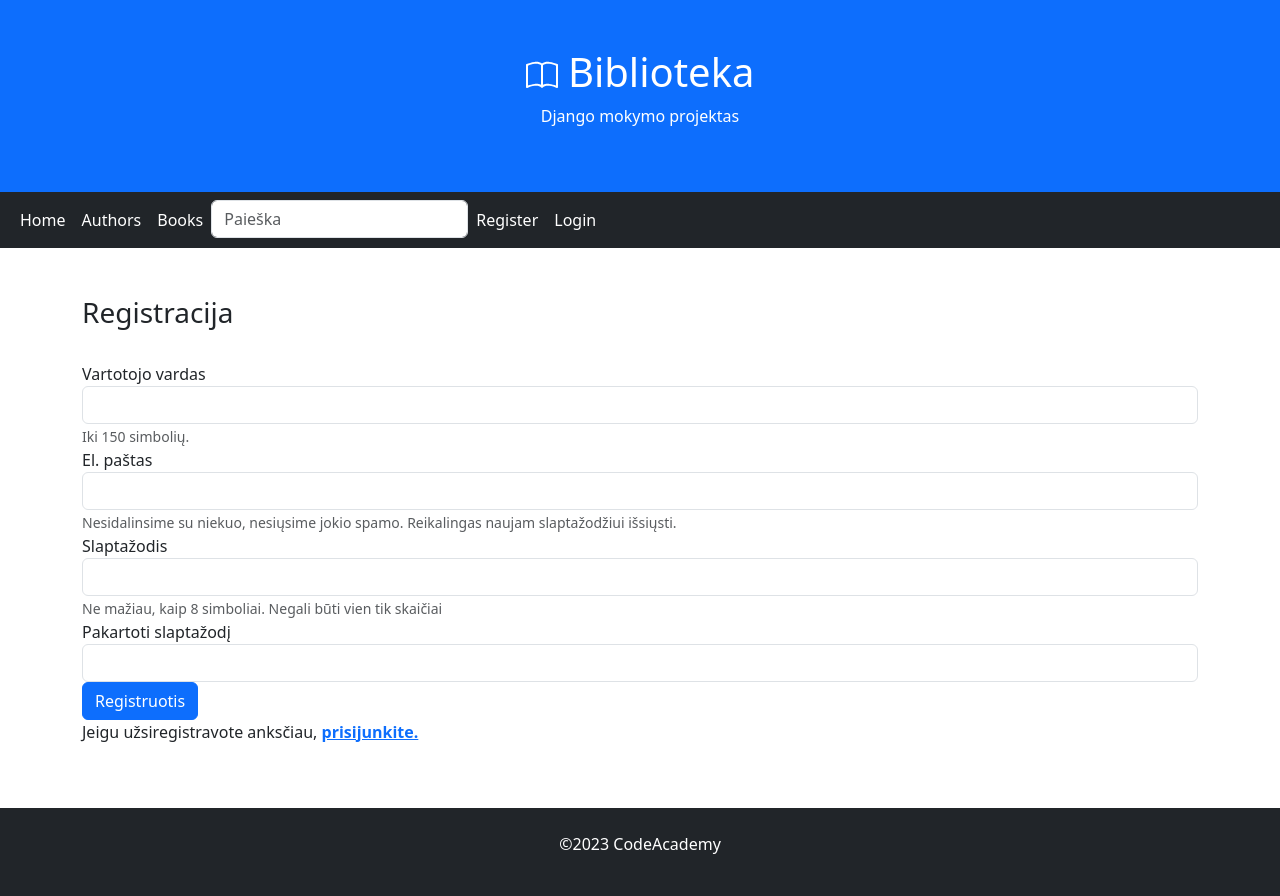
After one commit to DonatasNoreika/django_biblioteka_2023_08, a Django app: page /library/register/ in a window 1280 px wide. The commit adds this page. Run offline with Django 4.2, Linux system fonts and the light colour scheme.

Commit message:
9 Įdėta vartotojo registracija frontende

```diff
--- a/mysite/library/templates/base.html
+++ b/mysite/library/templates/base.html
@@ -65,6 +65,9 @@
             </li>
             {% else %}
             <li class="nav-item">
+                <a class="nav-link active" href="{% url 'register' %}">Register</a>
+            </li>
+            <li class="nav-item">
                 <a class="nav-link active" href="{% url 'login' %}">Login</a>
             </li>
             {% endif %}
--- /dev/null
+++ b/mysite/library/templates/registration/register.html
@@ -0,0 +1,37 @@
+{% extends "base.html" %}
+
+{% block "title" %}Registracija{% endblock %}
+
+{% block "content" %}
+
+    <div class="container register">
+        <h3>Registracija</h3><br/>
+        <form method="post">
+            {% csrf_token %}
+            <div class="form-group">
+                <label for="username">Vartotojo vardas</label>
+                <input name="username" type="text" class="form-control" id="username" aria-describedby="usernameHelp">
+                <small id="usernameHelp" class="form-text text-muted">Iki 150 simbolių.</small>
+            </div>
+            <div class="form-group">
+                <label for="exampleInputEmail1">El. paštas</label>
+                <input name="email" type="email" class="form-control" id="exampleInputEmail1" aria-describedby="emailHelp">
+                <small id="emailHelp" class="form-text text-muted">Nesidalinsime su niekuo, nesiųsime jokio spamo.
+                    Reikalingas naujam slaptažodžiui išsiųsti. </small>
+            </div>
+            <div class="form-group">
+                <label for="password">Slaptažodis</label>
+                <input name="password" type="password" class="form-control" id="password" aria-describedby="pwdHelp">
+                <small id="pwdHelp" class="form-text text-muted">Ne mažiau, kaip 8 simboliai. Negali būti vien tik
+                    skaičiai</small>
+            </div>
+            <div class="form-group">
+                <label for="password2">Pakartoti slaptažodį</label>
+                <input name="password2" type="password" class="form-control" id="password2" aria-describedby="pwd2Help">
+            </div>
+            <button type="submit" class="btn btn-primary register-button">Registruotis</button>
+        </form>
+        <p>Jeigu užsiregistravote anksčiau, <a href="{% url 'login' %}"><strong>prisijunkite.</strong></a></p>
+    </div>
+
+{% endblock %}
--- a/mysite/library/urls.py
+++ b/mysite/library/urls.py
@@ -10,4 +10,5 @@ urlpatterns = [
     path('books/<int:pk>', views.BookDetailView.as_view(), name='book'),
     path('search/', views.search, name='search'),
     path("mybooks/", views.UserBooksListView.as_view(), name='mybooks'),
+    path('register/', views.register, name="register"),
 ]
--- a/mysite/library/views.py
+++ b/mysite/library/views.py
@@ -5,6 +5,10 @@ from django.views import generic
 from django.core.paginator import Paginator
 from django.db.models import Q
 from django.contrib.auth.mixins import LoginRequiredMixin
+from django.views.decorators.csrf import csrf_protect
+from django.contrib import messages
+from django.shortcuts import redirect
+from django.contrib.auth.forms import User
 
 # Create your views here.
 def index(request):
@@ -76,3 +80,29 @@ class UserBooksListView(LoginRequiredMixin, generic.ListView):
 
     def get_queryset(self):
         return BookInstance.objects.filter(reader=self.request.user)
+
+
+@csrf_protect
+def register(request):
+    if request.method == "POST":
+        username = request.POST['username']
+        email = request.POST['email']
+        password = request.POST['password']
+        password2 = request.POST['password2']
+        if password == password2:
+            if User.objects.filter(username=username).exists():
+                messages.error(request, f"Vartotojo vardas {username} užimtas!")
+                return redirect('register')
+            else:
+                if User.objects.filter(email=email).exists():
+                    messages.error(request, f'Vartotojas su el. paštu {email} jau užregistruotas!')
+                    return redirect('register')
+                else:
+                    User.objects.create_user(username=username, email=email, password=password)
+                    messages.info(request, f'Vartotojas {username} užregistruotas!')
+                    return redirect('login')
+        else:
+            messages.error(request, "Slaptažodžiai nesutampa!")
+            return redirect('register')
+    else:
+        return render(request, 'registration/register.html')
```
